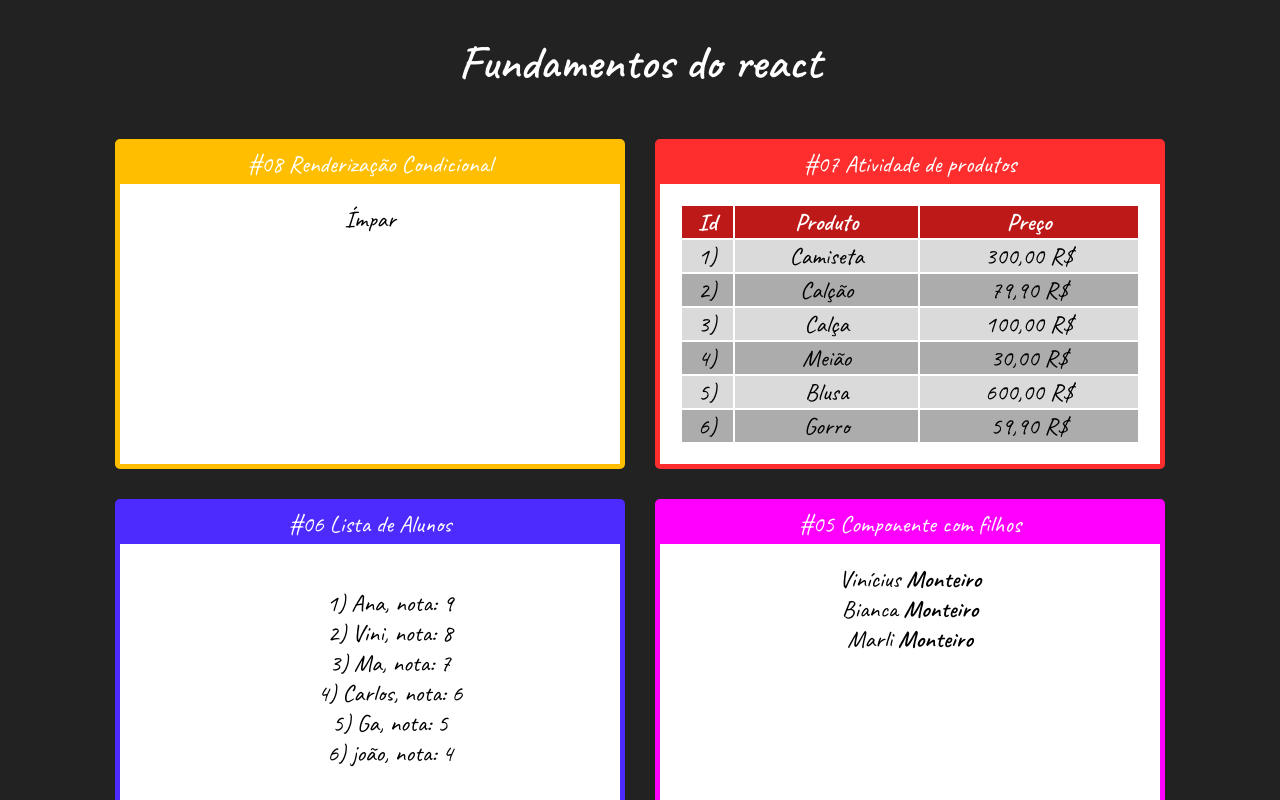
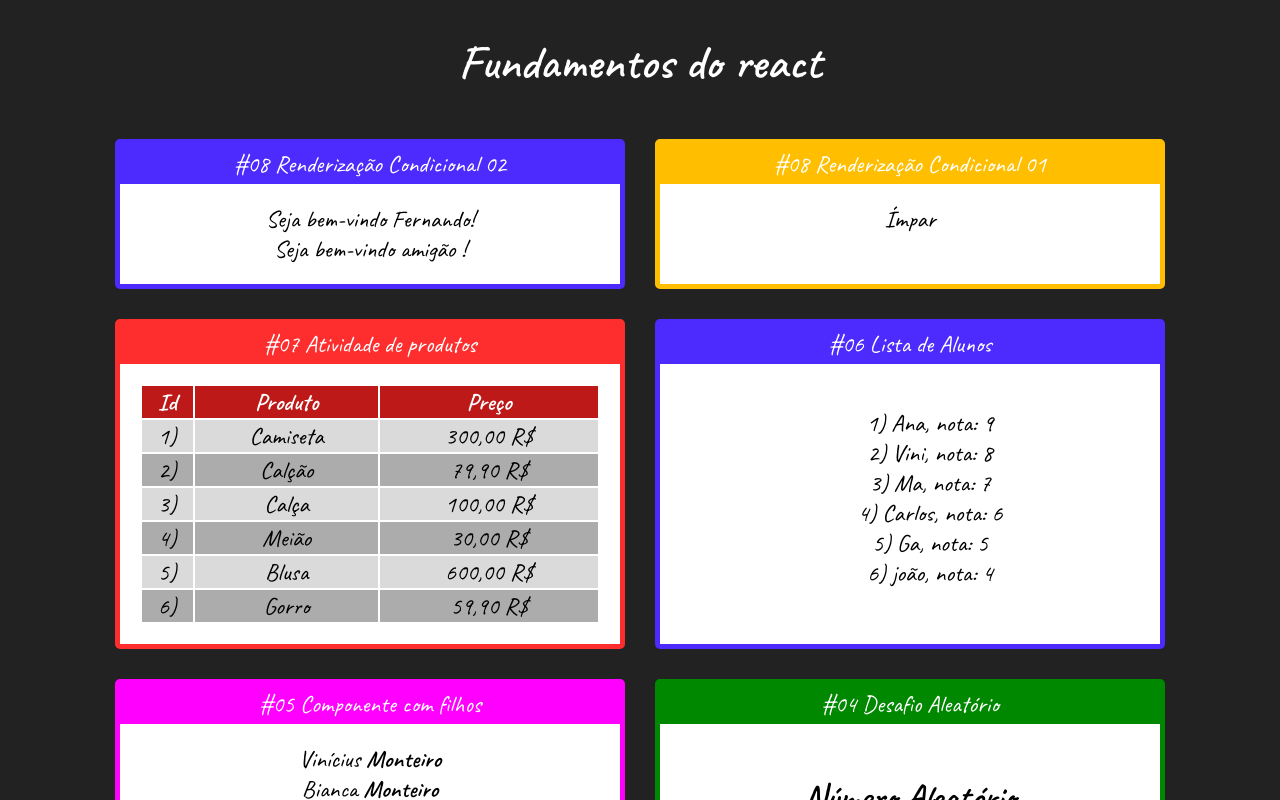
Before and after one commit to viniciusFUU/fundamentos-react, a React (Create React App) app: page / in a window 1280 px wide. Shown: the top 800 px of the page. Built offline with nearby package versions, Linux system fonts and the light colour scheme.

Commit message:
class 08 renderização condicional#02

```diff
--- a/src/App.jsx
+++ b/src/App.jsx
@@ -11,13 +11,19 @@ import FamiliaMembro from "./components/basicos/FamiliaMembro";
 import ListaAlunos from "./components/repeticao/ListaAlunos";
 import ListaProdutos from "./components/repeticao/ListaProdutos";
 import ParOuImpar from "./components/condicional/ParOuImpar";
+import UsuarioInfo from "./components/condicional/UsuarioInfo";
 
 export default () => (
   <div id="app">
     <h1>Fundamentos do react</h1>
 
     <div className="Cards">
-      <Card titulo="#08 Renderização Condicional" color="#FFBF00">
+      <Card titulo="#08 Renderização Condicional 02">
+        <UsuarioInfo usuario={{nome: "Fernando"}}/>
+        <UsuarioInfo usuario={{email: "Fernando@gmaill.com"}}/>
+      </Card>
+
+      <Card titulo="#08 Renderização Condicional 01" color="#FFBF00">
         <ParOuImpar numero={29}></ParOuImpar>
       </Card>
 
--- /dev/null
+++ b/src/components/condicional/If.js
@@ -0,0 +1,7 @@
+export default props => {
+    if(props.test){
+        return props.children
+    } else {
+        return false
+    }
+}
--- /dev/null
+++ b/src/components/condicional/UsuarioInfo.jsx
@@ -0,0 +1,16 @@
+import React from "react";
+import If from "./If";
+
+export default (props) => {
+  const usuario = props.usuario || {};
+  return (
+    <div>
+      <If test={usuario && usuario.nome}>
+        Seja bem-vindo {usuario.nome}!
+      </If>
+      <If test={!usuario || !usuario.nome}>
+        Seja bem-vindo amigão {usuario.nome}!
+      </If>
+    </div>
+  );
+};
```
